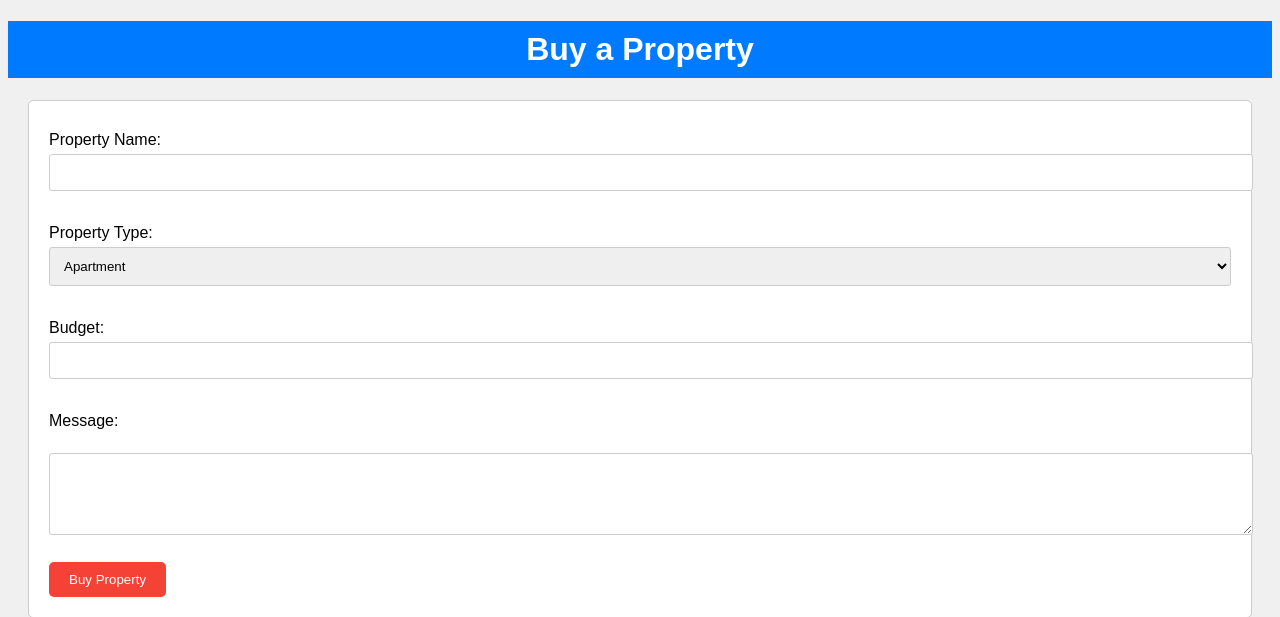
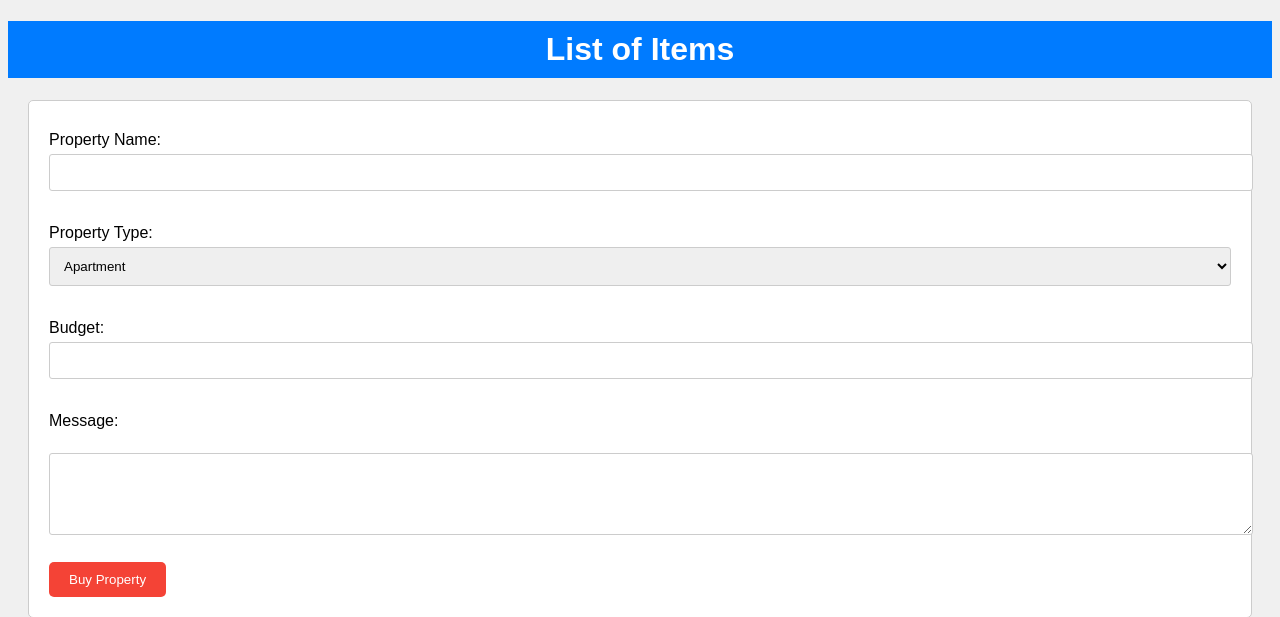
Before and after one commit to charith-spt/Inventory-Management, a Flask app: page /buy_property in a window 1280 px wide. Shown: the top 617 px of the page. Run offline with Flask 2, Linux system fonts and the light colour scheme.

Commit message:
changes in html template

```diff
--- a/src/templates/buy_property.html
+++ b/src/templates/buy_property.html
@@ -67,7 +67,7 @@
     </style>
 </head>
 <body>
-    <h1>Buy a Property</h1>
+    <h1>List of Items</h1>
     <form method="POST" action="/buy_property">
         <label for="property_name">Property Name:</label>
         <input type="text" name="property_name" required><br><br>
```
